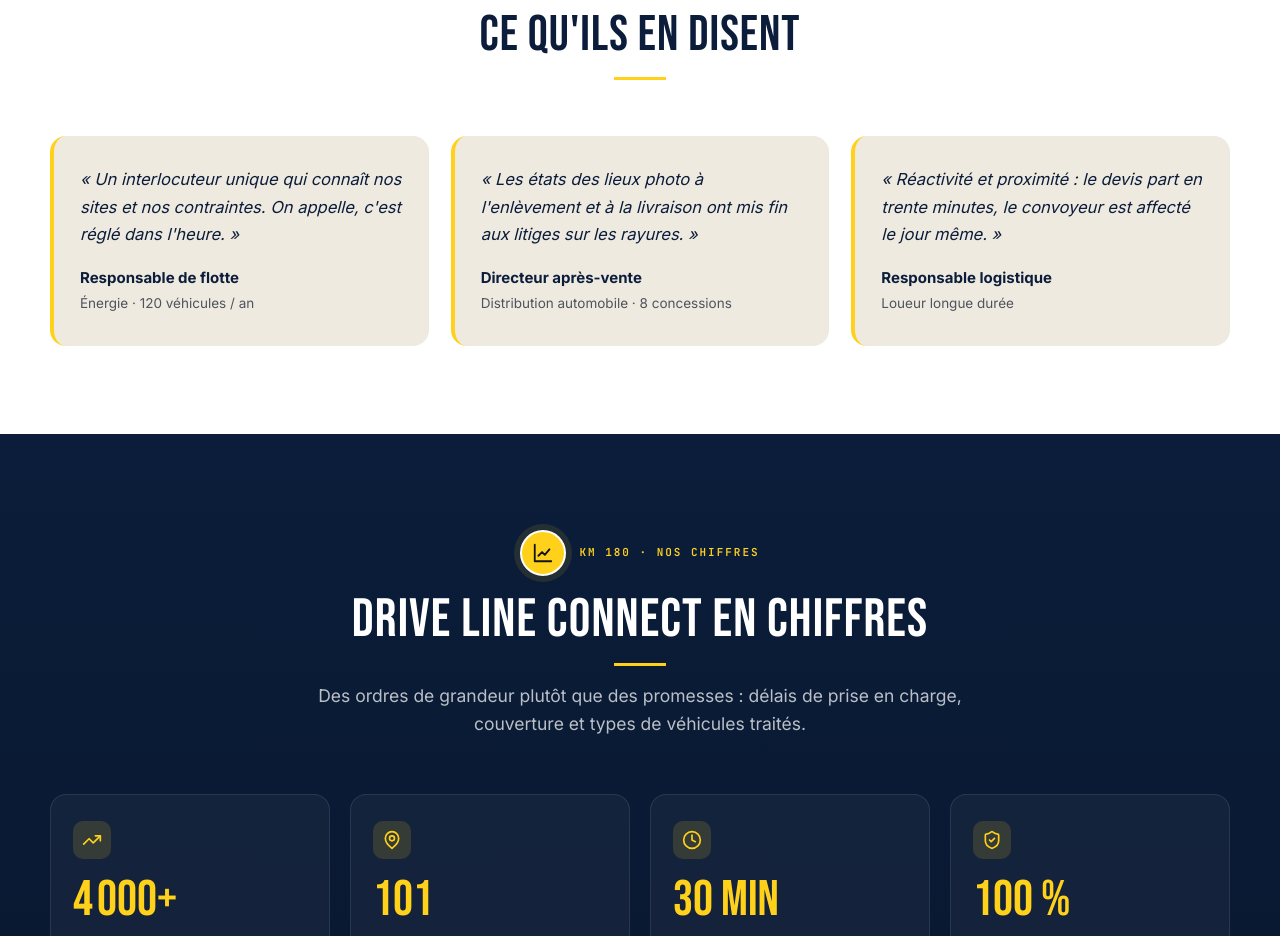
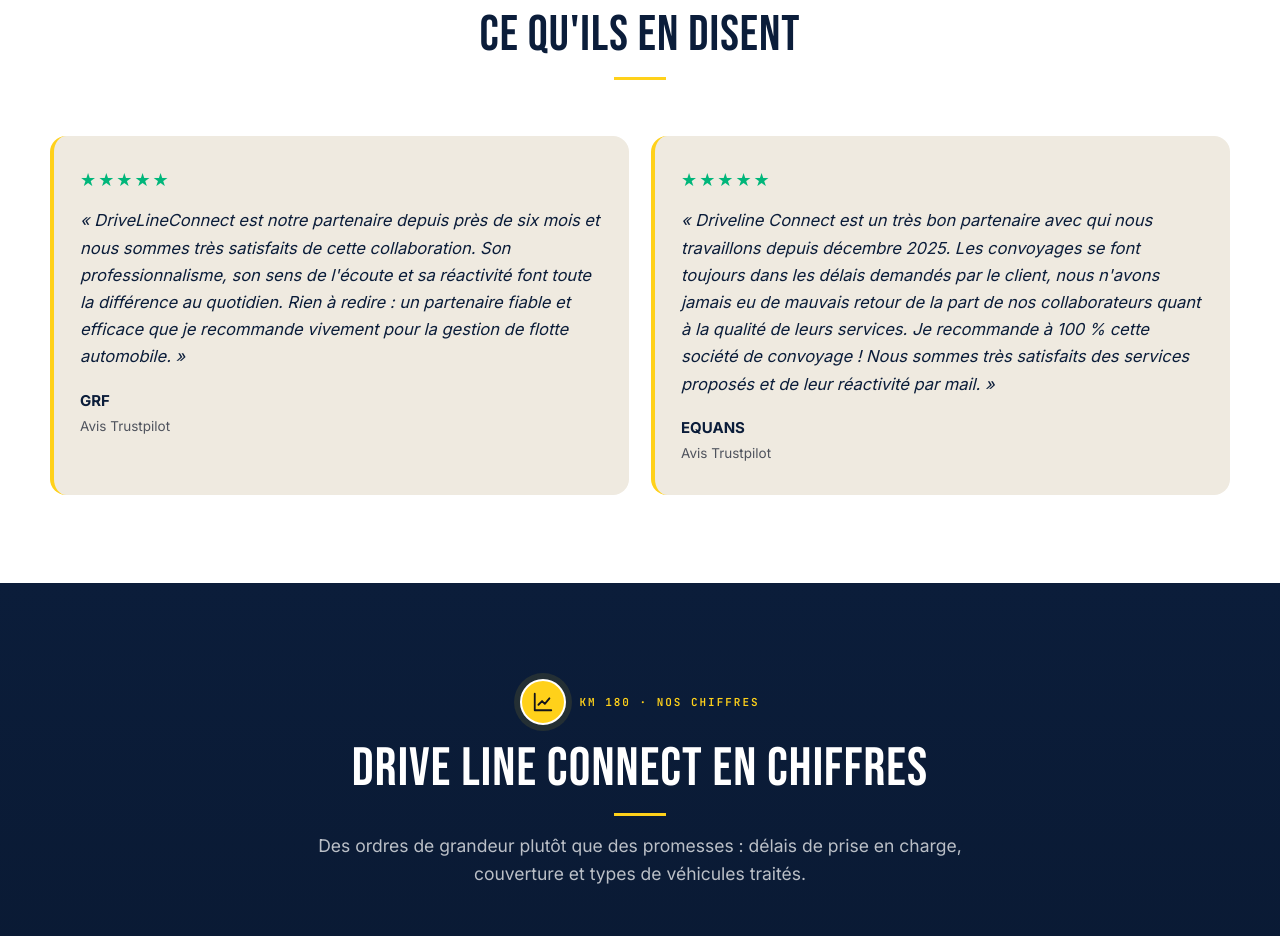
Before and after one commit to MygrVictor/dlc-kaze-, a React (Vite) app in the folder client/: page / in a window 1280 px wide. Shown: the part 2380-3316 px from the top of the page. Built offline with nearby package versions, Linux system fonts and the light colour scheme; no server answers.

Commit message:
feat(landing): avis Trustpilot réels GRF et EQUANS

```diff
--- a/client/src/index.css
+++ b/client/src/index.css
@@ -1683,8 +1683,14 @@
    quantitatives vivent dans `.chiffres-section`. */
 .temoignages {
   display: grid;
-  grid-template-columns: repeat(3, 1fr);
+  grid-template-columns: repeat(2, 1fr);
   gap: 22px;
+}
+.temoignage-etoiles {
+  color: #00b67a;
+  font-size: 18px;
+  letter-spacing: 2px;
+  margin-bottom: 12px;
 }
 @media (max-width: 900px) {
   .temoignages {
--- a/client/src/pages/LandingPage.jsx
+++ b/client/src/pages/LandingPage.jsx
@@ -429,33 +429,38 @@
 
           <div className="temoignages reveal">
             <figure className="temoignage">
+              <div className="temoignage-etoiles" aria-label="5 étoiles sur 5">
+                ★★★★★
+              </div>
               <blockquote>
-                « Un interlocuteur unique qui connaît nos sites et nos
-                contraintes. On appelle, c'est réglé dans l'heure. »
+                « DriveLineConnect est notre partenaire depuis près de six mois
+                et nous sommes très satisfaits de cette collaboration. Son
+                professionnalisme, son sens de l'écoute et sa réactivité font
+                toute la différence au quotidien. Rien à redire : un partenaire
+                fiable et efficace que je recommande vivement pour la gestion de
+                flotte automobile. »
               </blockquote>
               <figcaption>
-                <strong>Responsable de flotte</strong>
-                <span>Énergie · 120 véhicules / an</span>
+                <strong>GRF</strong>
+                <span>Avis Trustpilot</span>
               </figcaption>
             </figure>
             <figure className="temoignage">
+              <div className="temoignage-etoiles" aria-label="5 étoiles sur 5">
+                ★★★★★
+              </div>
               <blockquote>
-                « Les états des lieux photo à l'enlèvement et à la livraison ont
-                mis fin aux litiges sur les rayures. »
+                « Driveline Connect est un très bon partenaire avec qui nous
+                travaillons depuis décembre 2025. Les convoyages se font
+                toujours dans les délais demandés par le client, nous n'avons
+                jamais eu de mauvais retour de la part de nos collaborateurs
+                quant à la qualité de leurs services. Je recommande à 100 %
+                cette société de convoyage ! Nous sommes très satisfaits des
+                services proposés et de leur réactivité par mail. »
               </blockquote>
               <figcaption>
-                <strong>Directeur après-vente</strong>
-                <span>Distribution automobile · 8 concessions</span>
-              </figcaption>
-            </figure>
-            <figure className="temoignage">
-              <blockquote>
-                « Réactivité et proximité : le devis part en trente minutes, le
-                convoyeur est affecté le jour même. »
-              </blockquote>
-              <figcaption>
-                <strong>Responsable logistique</strong>
-                <span>Loueur longue durée</span>
+                <strong>EQUANS</strong>
+                <span>Avis Trustpilot</span>
               </figcaption>
             </figure>
           </div>
```
Also changed, not shown: 159 other files (tests, documents, lock files or other folders).
